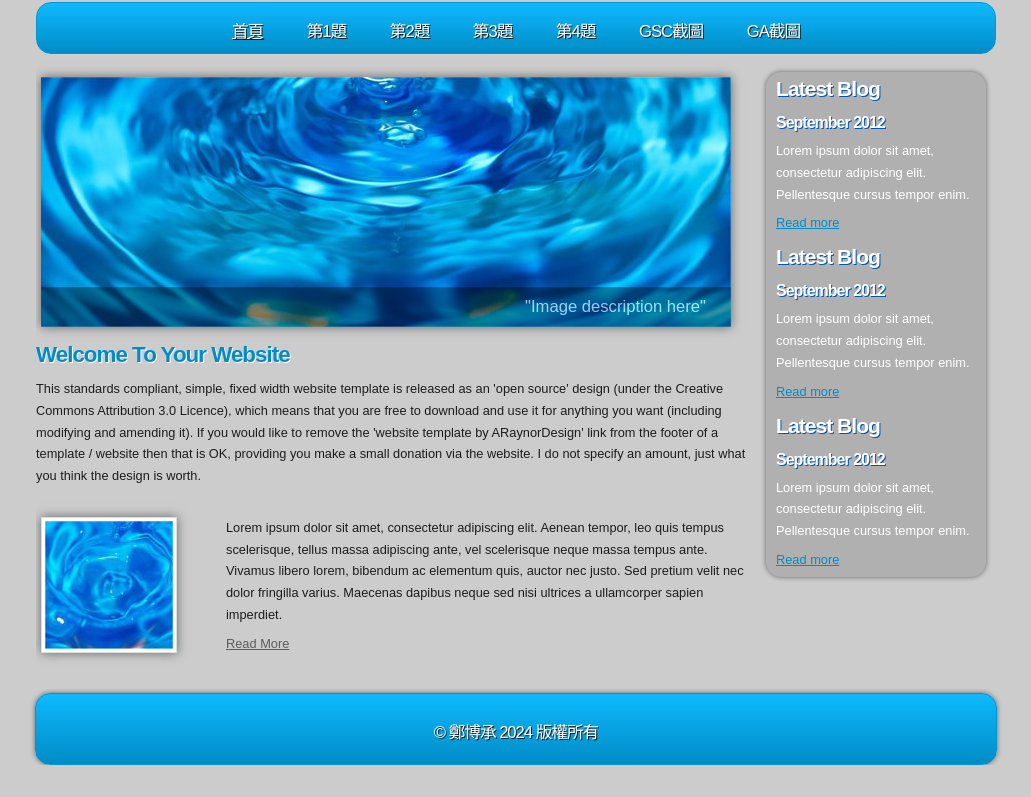
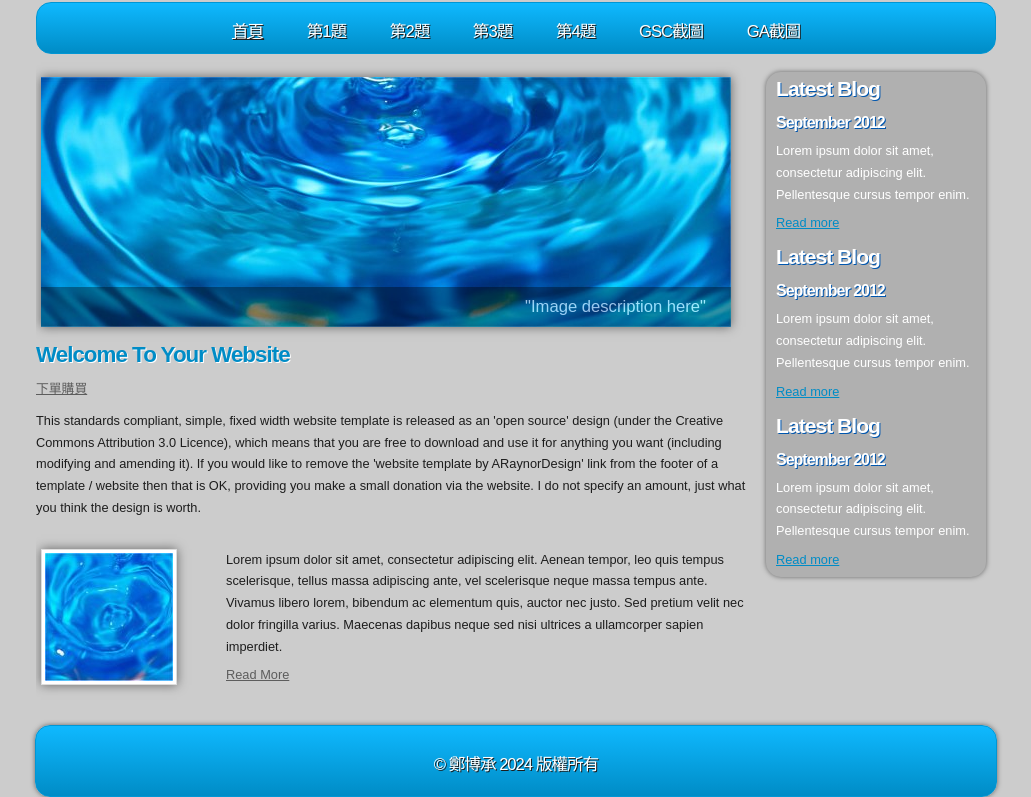
Before and after one commit to William109570047/hw4, a plain HTML site: page a6.html in a window 1280 px wide. Shown: the part 123-920 px from the top of the page, without its empty margins (124-1155 px from the left). Before the commit the page ends 888 px from the top, so only its background shows below. Drawn offline with Linux system fonts and the light colour scheme.

Commit message:
Add files via upload

```diff
--- a/a6.html
+++ b/a6.html
@@ -53,6 +53,9 @@
 
 		<div class="content_item">
 		  <h1>Welcome To Your Website</h1>
+      <p>
+        <a href="https://www.newebpay.com/website/Page/content/service_creditcard" target="_blank">下單購買</a>
+      </p>
           <p>This standards compliant, simple, fixed width website template is released as an 'open source' design (under the Creative Commons Attribution 3.0 Licence), which means that you are free to download and use it for anything you want (including modifying and amending it). If you would like to remove the 'website template by ARaynorDesign' link from the footer of a template / website then that is OK, providing you make a small donation via the website. I do not specify an amount, just what you think the design is worth.</p>
         </div><!--close content_item-->
 	    <div class="content_image">
```
